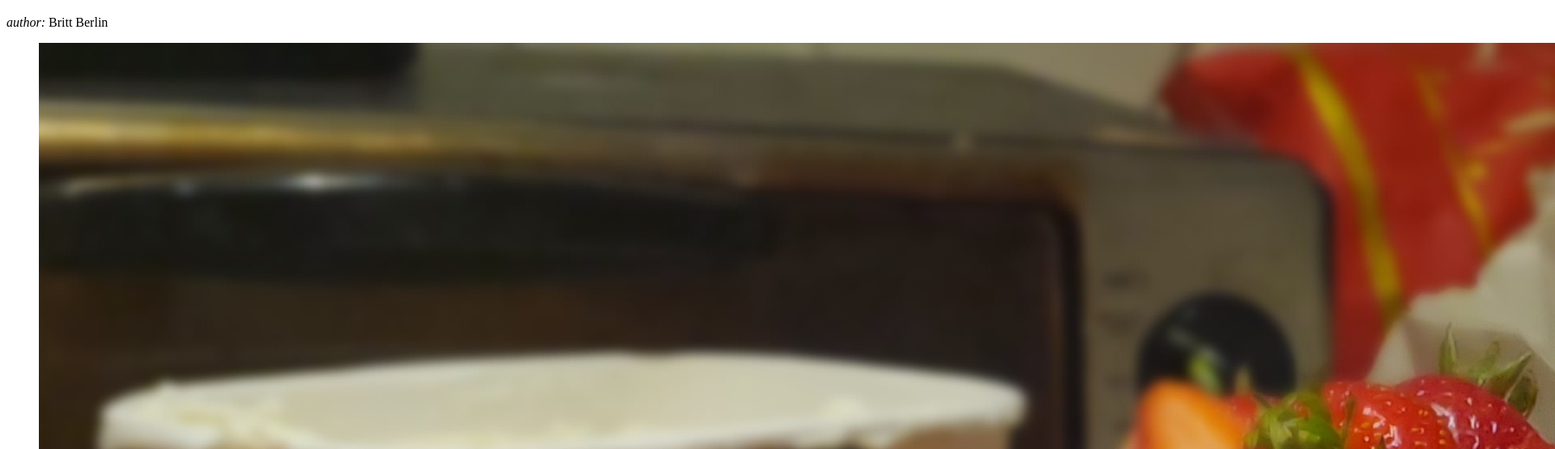
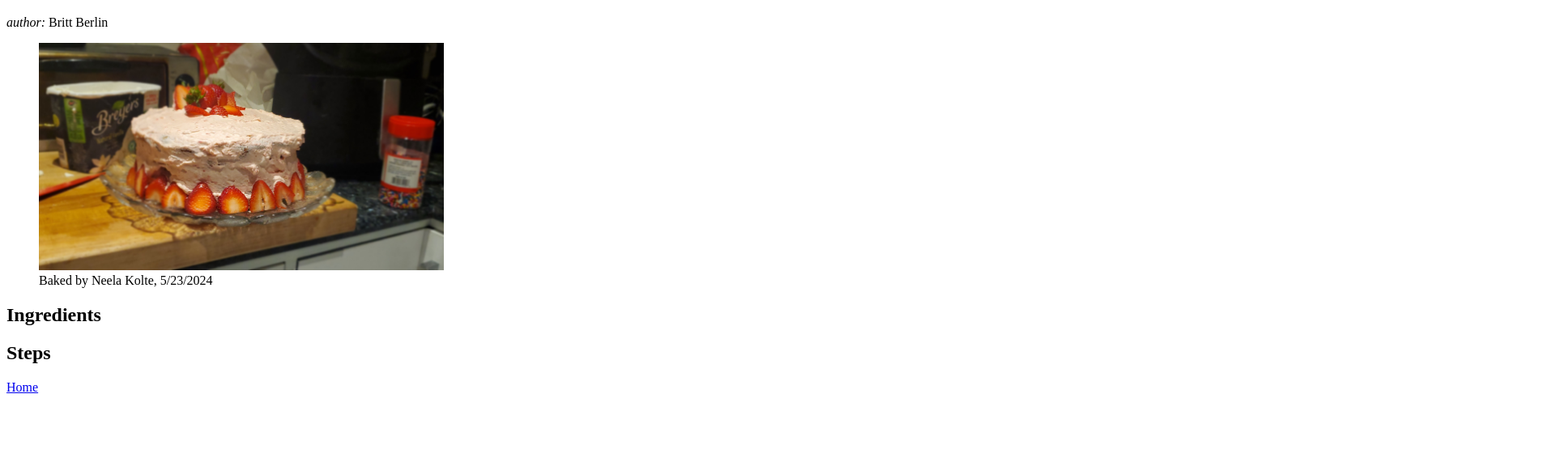
Before and after one commit to npkolte/odin-recipes, a plain HTML site: page recipes/strawberry-cake.html in a window 1280 px wide. Shown: the part 61-616 px from the top of the page at 81% size, 1920 px wide, since content can reach past the window. Drawn offline with Linux system fonts and the light colour scheme.

Commit message:
Change image width to 500px
So that it is not too big for the screen

```diff
--- a/recipes/strawberry-cake.html
+++ b/recipes/strawberry-cake.html
@@ -9,7 +9,7 @@
     <h1>Strawberry Cake</h1>
     <p><i>author:</i> Britt Berlin</p>
     <figure>
-         <img src="../images/20240523_232845.jpg">
+         <img src="../images/20240523_232845.jpg" width="500">
          <figcaption>Baked by Neela Kolte, 5/23/2024</figcaption>
     </figure>
     <h2>Ingredients</h2>
```
